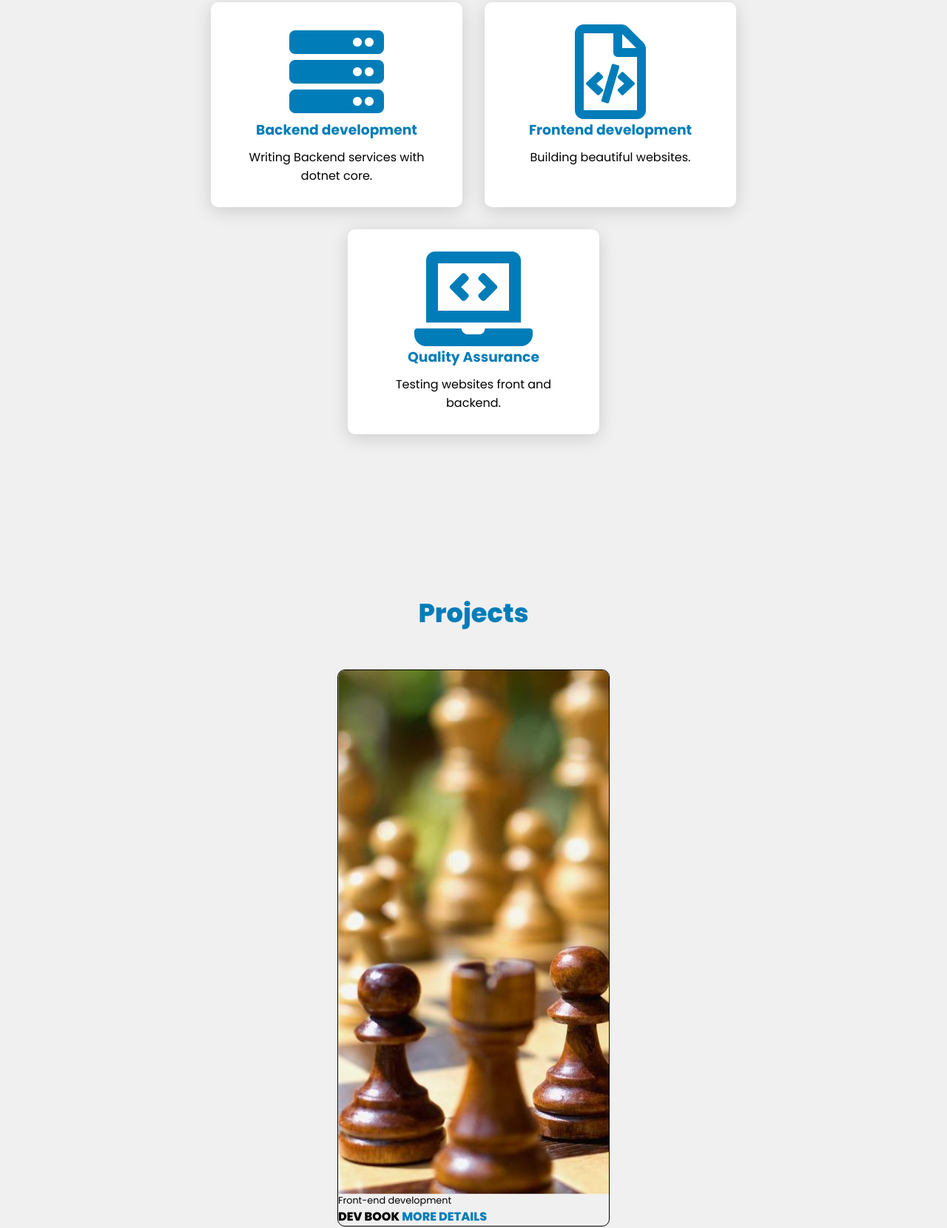
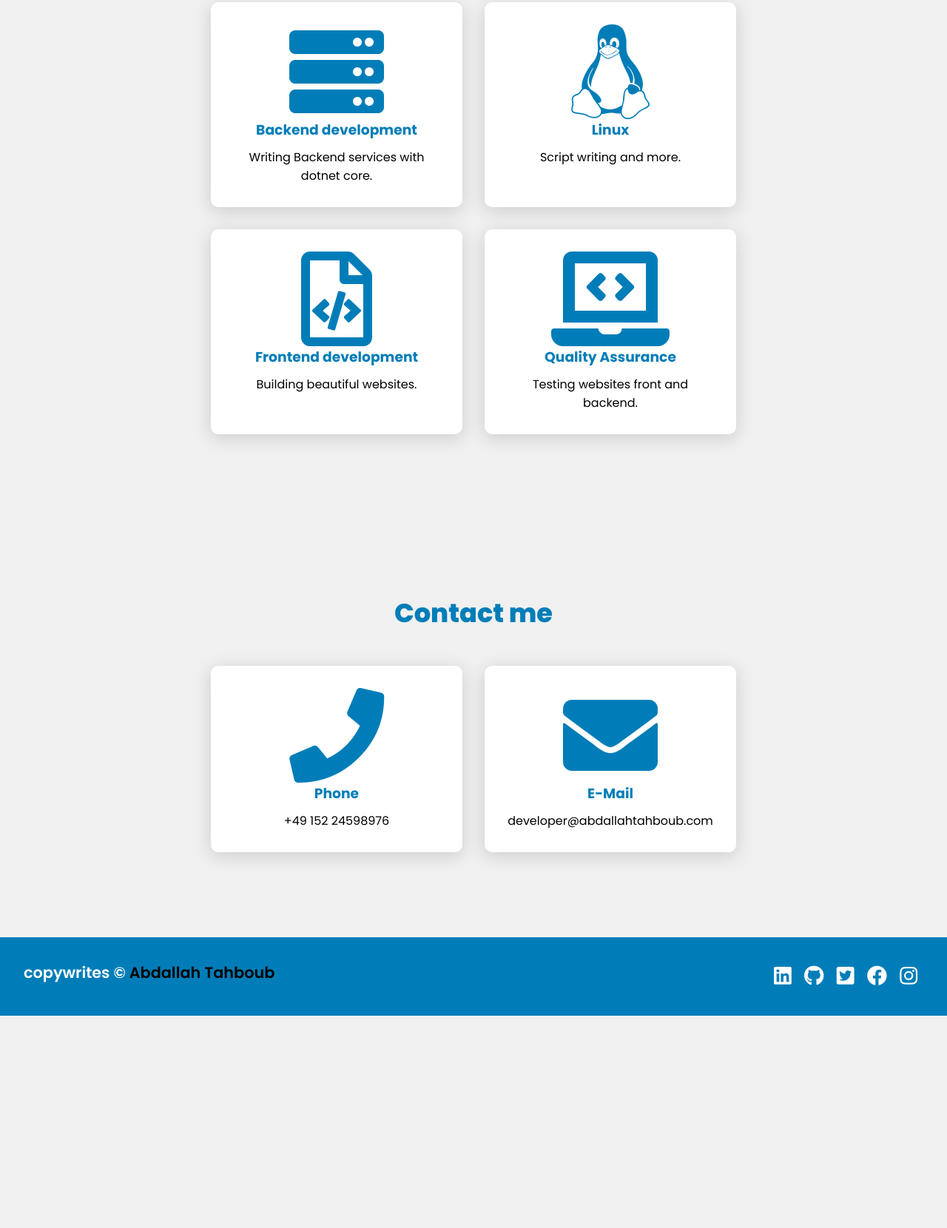
Before and after one commit to abdallahtahboub/portfoli, a plain HTML site: page index.html in a window 1280 px wide. Shown: the part 995-2655 px from the top of the page at 74% size. After the commit the page ends 2368 px from the top, so only its background shows below. Drawn offline with Linux system fonts and the light colour scheme.

Commit message:
commenting out project section for inspection

```diff
--- a/css/style.css
+++ b/css/style.css
@@ -382,7 +382,7 @@ header h1 {
 
 /* section projects */
 
-.projects {
+/* .projects {
 
   background-color: #f0f0f0;
 }
@@ -410,7 +410,8 @@ header h1 {
 
 .project-image {
 
-  width: 100%;
+  width: 100px;
+  height: 10px;
 }
 
 .project-card:hover .project-image {
@@ -443,7 +444,11 @@ header h1 {
 
 .more-details:hover {
   color: #601cfc;
-}
+} */
+
+
+
+
 
 /* Footer section */
 
@@ -470,41 +475,42 @@ header h1 {
 
 footer .social-icons a {
 
-  color: #000100;
+  color: #fff;
   padding: 0 8px 0 0;
 }
 
 @media(max-width: 1023px) {
 
   header {
-
     padding: 12px 20px;
   }
 
   .navigation a {
-
-    padding-left: 10px;
+    padding: 10px;
   }
 
   .title {
-
     font-size: 1.8em;
   }
 
-  section{
+  section {
     padding: 80px 20px;
   }
-  .main-content h2{
 
+  .main-content h2 {
 
     font-size: 1em;
-
-
   }
 
-  .main-content h3{
+  .main-content h3 {
 
     font-size: 1.6em;
+  }
+
+  .content {
+
+    flex-direction: column;
+    align-items: center;
   }
 
 
--- a/index.html
+++ b/index.html
@@ -4,6 +4,7 @@
     <meta charset="UTF-8">
     <meta http-equiv="X-UA-Compatible" content="IE=edge">
     <meta name="viewport" content="width=device-width, initial-scale=1.0">
+    <!-- To do -->
     <link rel="shortcut icon" type="image/x-icon" href="" />
 
     <link rel="stylesheet" href="/css/style.css">
@@ -121,6 +122,26 @@
             <div class="card">
 
                 <div class="icon">
+
+                    <i class="fab fa-linux"></i>
+
+
+                </div>
+
+                <div class="info">
+                    <h3>Linux</h3>
+                    <p>
+                        Script writing and more.
+                    </p>
+                </div>
+
+
+
+            </div>
+
+            <div class="card">
+
+                <div class="icon">
                     <i class="far fa-file-code"></i>
                 </div>
 
@@ -157,7 +178,7 @@
     </section>
 
 
-    <section class="projects" id="projects">
+    <!-- <section class="projects" id="projects">
         <h2 class="title">
             Projects
         </h2>
@@ -184,7 +205,7 @@
 
             </div>
         </div>
-    </section>
+    </section> -->
 
 
     <section class="cards" id="contact">
```
Also changed, not shown: 1 other file.
